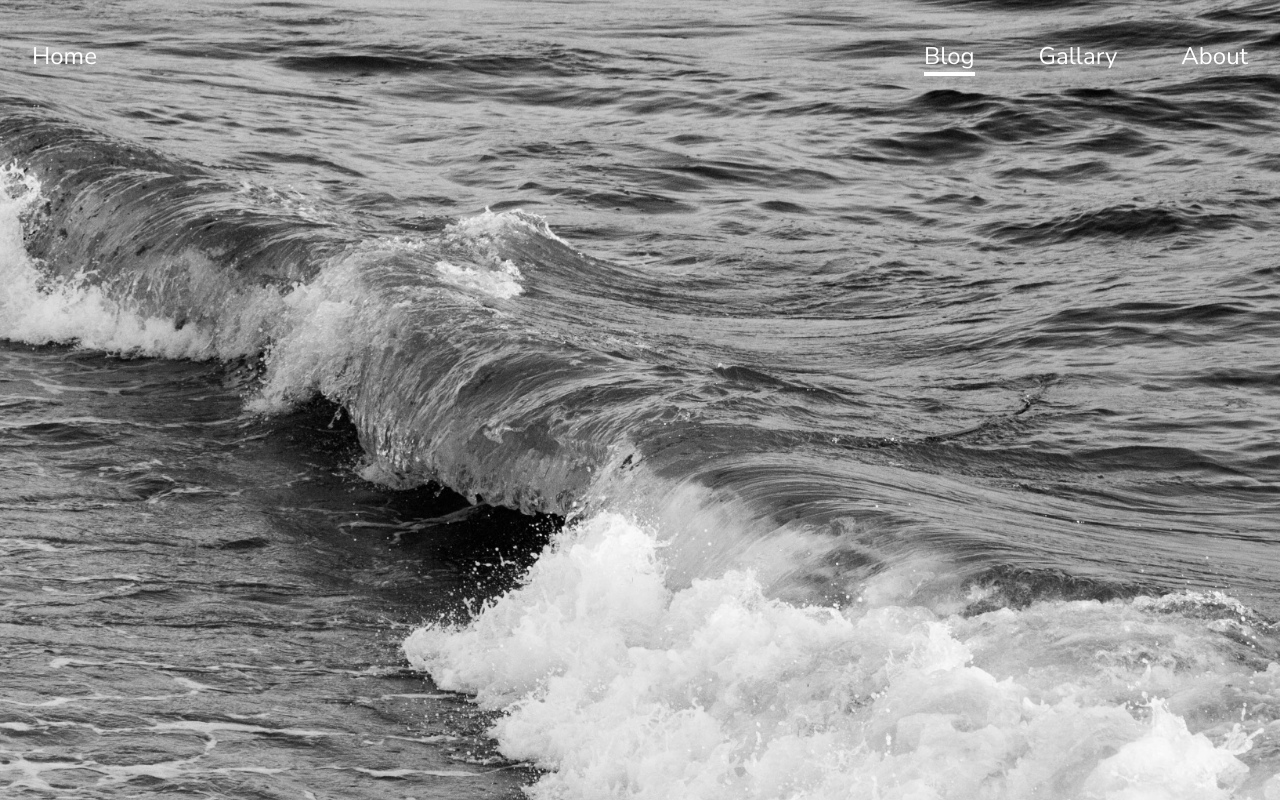
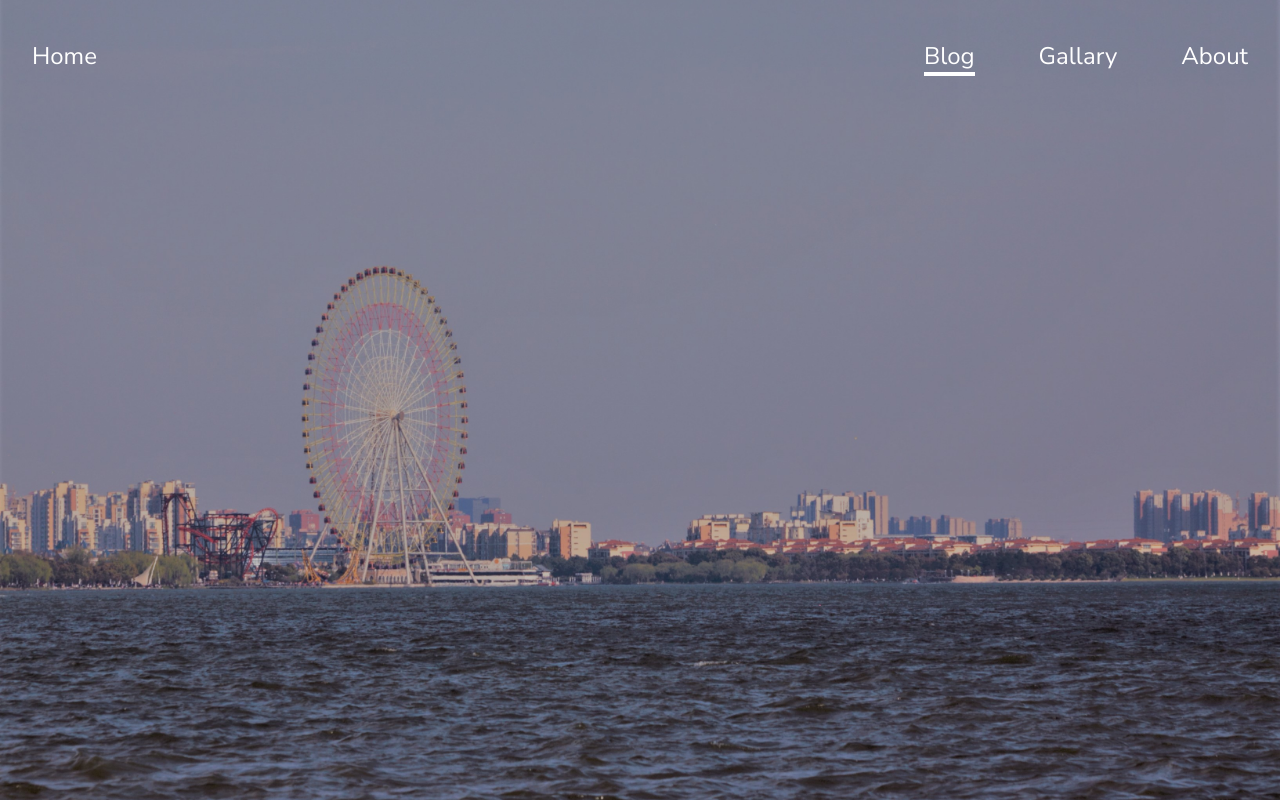
Before and after one commit to z27fang/personal-website, a Next.js app: page /blog in a window 1280 px wide. Built offline with nearby package versions, Linux system fonts and the light colour scheme.

Commit message:
added sample blogs

```diff
--- a/_posts/react-hooks-post.md
+++ b/_posts/blog2.md
@@ -1,7 +1,7 @@
 ---
-title: "React 源码阅读 - React hooks part 1"
-excerpt: "这篇文章的主旨是理清楚从我们调用一个hook，比如const [foo, setFoo] = useState('bar')中，从调用useState到得到 foo, setFoo这之间发生了什么，以及这个useState是如何保证state的更新。"
-category: "story"
+title: "blog2 title"
+excerpt: "blog 2 excerpt"
+category: "react"
 # coverImage: "/assets/blog/hello-world/cover.jpg"
 date: "2021-03-24T05:35:07.322Z"
 author:
--- a/pages/blog/index.js
+++ b/pages/blog/index.js
@@ -11,7 +11,7 @@ export default function Blog({ allPosts }){
     console.log(allPosts);
     return (
         <div>
-            <Image src="/bg1.jpg"
+            <Image src="/bg3.jpg"
             layout="fill"
             objectFit="cover"/>
             <Header menuLinks={menuLinks} selectedTab="/blog/"/>
--- a/pages/index.js
+++ b/pages/index.js
@@ -1,8 +1,7 @@
 import { useState } from 'react';
-import ImageNavigator from "../components/imageNavigator/image-navigator";
+import Image from 'next/image';
 import SearchBox from "../components/searchBox/search-box";
 import DraggableDropdown from "../components/draggable-dropdown/draggable-dropdown";
-import Draggable from 'react-draggable';
 import Header from "../components/header";
 
 function Home() {
@@ -18,10 +17,7 @@ function Home() {
     return  (
         <main>
             <Header menuLinks={menuLinks} selectedTab={null}/>
-            <div className="w-full h-full">
-                <ImageNavigator
-                images={['/bg1.jpg', '/bg2.jpg', 'bg3.jpg']}/>
-            </div>
+            <Image src="/bg1.jpg" layout="fill" objectFit="cover"/>
             <div className="fixed top-1/2 w-full flex flex-col justify-center items-center text-center">
                 <div className="md:text-5xl text-xl text-white font-serif w-full"
                 onMouseOver={() => setShowSearch(true)}>
```
